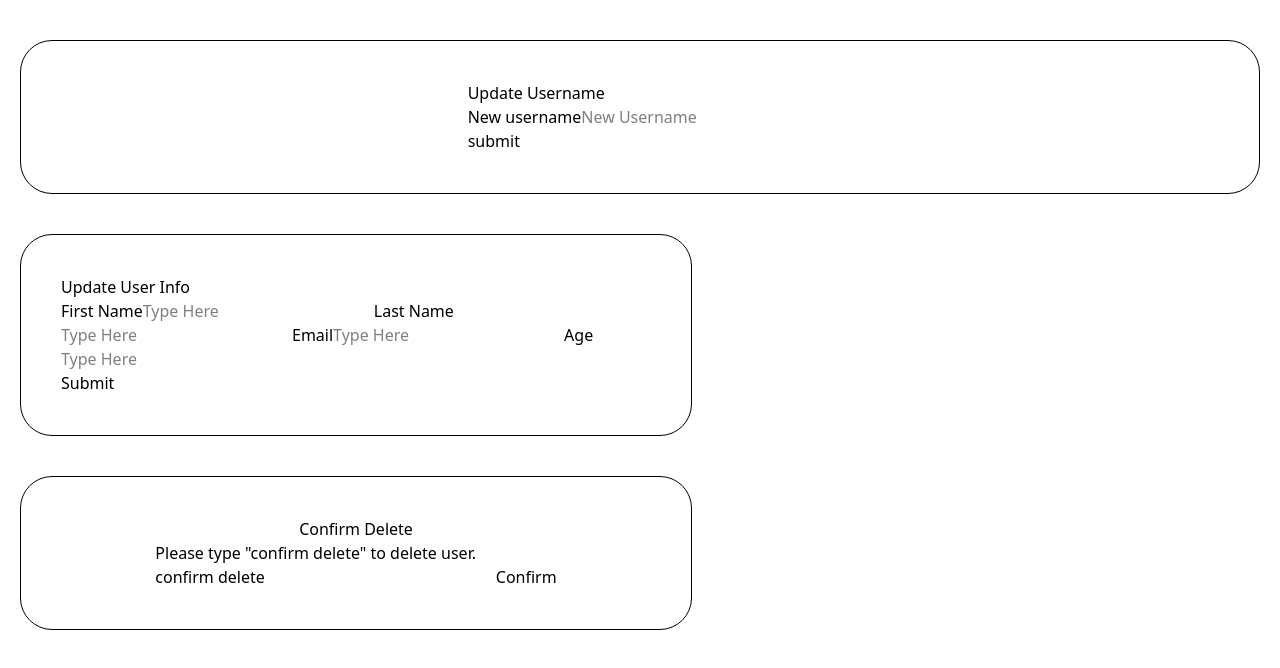
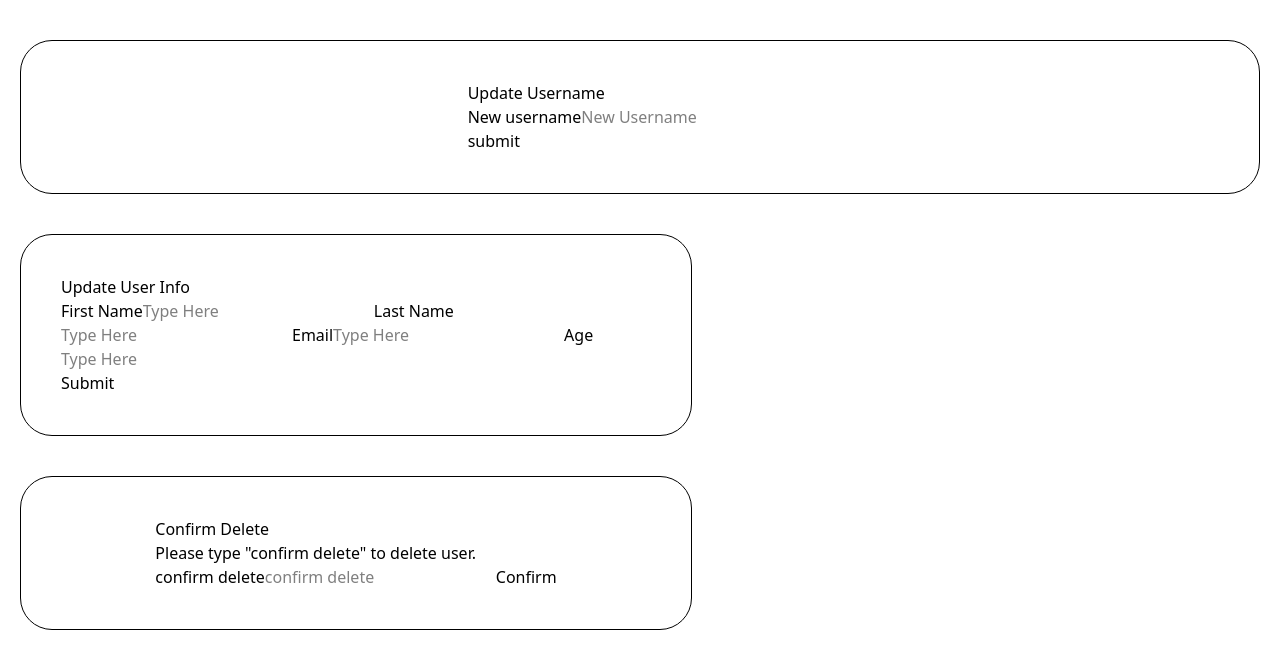
Before and after one commit to duanegero/DeeChatApp, a React (Vite) app: page /settings in a window 1280 px wide. Shown: the top 668 px of the page. Built offline with nearby package versions, Linux system fonts and the light colour scheme; a web font is replaced by a local one.

Commit message:
submit user details and delete user in the setting page. tested

```diff
--- /dev/null
+++ b/src/Components/Settings Page/Helpers/submitDeleteUser.jsx
@@ -0,0 +1,42 @@
+//import axios for api requests
+import axios from "axios";
+
+//variable to handle api url
+const apiUrl = "http://localhost:3006";
+
+//geting the token from local storeage
+const token = localStorage.getItem("token");
+
+const submitDeleteUser = async (event, navigate, userId) => {
+  event.preventDefault();
+
+  if (!userId) {
+    alert("No user ID to delete.");
+    return;
+  }
+
+  const confirmDelete = window.confirm(
+    "Are you sure you want to delete your account? This action cannot be undone."
+  );
+
+  if (!confirmDelete) {
+    return;
+  }
+
+  try {
+    const response = await axios.delete(`${apiUrl}/users/${userId}`, {
+      headers: {
+        Authorization: `Bearer ${token}`,
+      },
+    });
+    if (response.status === 200) {
+      alert("User has been deleted.");
+      navigate(`/login`);
+    }
+  } catch (error) {
+    console.error("Error deleting user for database.");
+    alert("An error occurred while deleting your account.");
+  }
+};
+
+export default submitDeleteUser;
--- a/src/Components/Settings Page/Helpers/submitNewUserDetails.jsx
+++ b/src/Components/Settings Page/Helpers/submitNewUserDetails.jsx
@@ -17,6 +17,7 @@ const submitNewUserDetails = async (
   userId,
   username
 ) => {
+  event.preventDefault();
   if (!firstname || !lastname || !email || !age) {
     alert("All details must be filled.");
     return;
--- a/src/Components/Settings Page/deleteUser.jsx
+++ b/src/Components/Settings Page/deleteUser.jsx
@@ -1,19 +1,42 @@
 import React, { useState } from "react"; //importing react and useState
+import { useNavigate } from "react-router-dom"; //importing use nav to go from page to page
+
+import submitDeleteUser from "./Helpers/submitDeleteUser";
 
 export default function DeleteUser() {
+  const userId = new URLSearchParams(window.location.search).get("userId");
+
   const [confirmDelete, setConfirmDelete] = useState("");
+
+  //vaiable to handle navigate
+  const navigate = useNavigate();
+
+  const handleSubmit = (event) => {
+    event.preventDefault();
+    if (confirmDelete !== "confirm delete") {
+      alert("Please type 'confirm delete' to delete user.");
+    }
+    submitDeleteUser(event, navigate, userId);
+  };
 
   return (
     <div className=" mt-10 flex flex-col justify-center items-center border m-5 rounded-4xl p-10 max-w-2xl">
+      <form onSubmit={handleSubmit}>
         <div>
           <h1>Confirm Delete</h1>
         </div>
         <div>
           <p>Please type "confirm delete" to delete user.</p>
           <label>confirm delete</label>
-        <input></input>
-        <button>Confirm</button>
+          <input
+            value={confirmDelete}
+            type="text"
+            onChange={(e) => setConfirmDelete(e.target.value)}
+            placeholder="confirm delete"
+          ></input>
+          <button type="submit">Confirm</button>
         </div>
+      </form>
     </div>
   );
 }
--- a/src/Components/Settings Page/updateUserInfo-form.jsx
+++ b/src/Components/Settings Page/updateUserInfo-form.jsx
@@ -1,21 +1,27 @@
 import React, { useState } from "react"; //importing react and useState
 import { useNavigate } from "react-router-dom"; //importing use nav to go from page to page
 
+//import helper function
 import submitNewUserDetails from "./Helpers/submitNewUserDetails";
 
 export default function UpdateUserInfo() {
+  //varibale to handle username and user ID from URL
   const userId = new URLSearchParams(window.location.search).get("userId");
   const username = new URLSearchParams(window.location.search).get("username");
 
+  //state variables to handle user input
   const [firstname, setFirstname] = useState("");
   const [lastname, setLastname] = useState("");
   const [email, setEmail] = useState("");
   const [age, setAge] = useState("");
 
+  //vaiable to handle navigate
   const navigate = useNavigate();
 
+  //function to handle form submit
   const handleSubmit = (event) => {
     event.preventDefault();
+    //call helper function with passed in variables
     submitNewUserDetails(
       event,
       firstname,
```
Also changed, not shown: 1 other file (tests, documents, lock files or other folders). Lines whose indentation alone changed are shown as unchanged.
